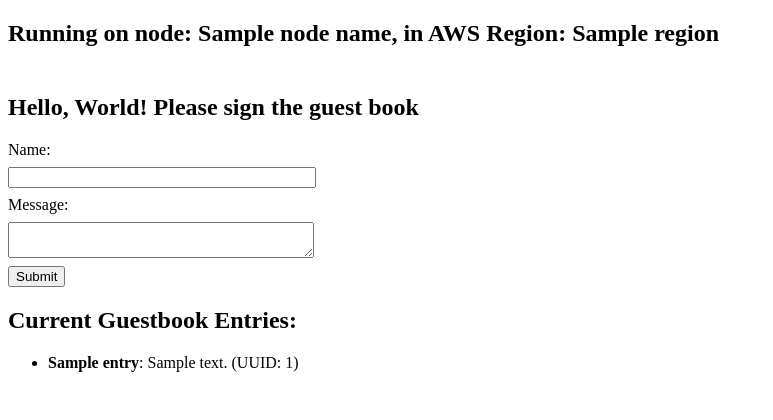
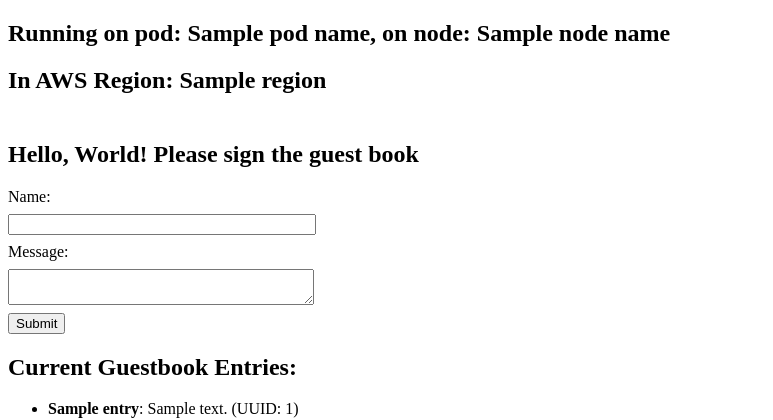
Before and after one commit to setheliot/xyz_app_poc, a Flask app: template src/templates/guestbook.html in a window 1280 px wide. Shown: the top 420 px of the page, without its empty margins (0-773 px from the left). Run offline with Flask 3, Linux system fonts and the light colour scheme; the template is opened without the code that fills it: most values are stand-ins (such as "Sample title", 1, 10 or a date in 2020).

Commit message:
improve app: error handling and pod ID

```diff
--- a/src/app.py
+++ b/src/app.py
@@ -13,22 +13,45 @@ app = Flask(__name__)
 def get_node_name():
     return os.getenv("NODE_NAME", "Unavailable")
 
+# Get pod name if defined
+def get_pod_name():
+    return os.getenv("KUBERNETES_POD_NAME", os.getenv("HOSTNAME", "Unknown-Pod"))
+
 # Function to get the AWS Region from the environment variable
 def get_region():
     return os.getenv("AWS_REGION", "us-east-1")
 
+region = get_region()
+
 # Initialize DynamoDB client
-region = get_region()
-log.info(f"Using region: {region}")
-dynamodb = boto3.resource('dynamodb', region_name=region)
-try:
-    table = dynamodb.Table(os.getenv("DDB_TABLE", "guestbook"))
-except Exception as e:
-    log.error(f"Error initializing DynamoDB table: {e}")
+def initialize_dynamodb():
+    log.info(f"Using region: {region}")
+    try:
+        dynamodb = boto3.resource('dynamodb', region_name=region)
+        table = dynamodb.Table(os.getenv("DDB_TABLE", "guestbook"))
+        return table, None
+    except Exception as e:
+        error = f"Error initializing DynamoDB table: {e}"
+        log.error(error)
+        return None, error
 
+table, _ = initialize_dynamodb()
 
 @app.route("/", methods=["GET", "POST"])
 def hello():
+    error = None
+
+    # Get the node and pod name for display
+    node_name = get_node_name()
+    pod_name = get_pod_name()
+
+    # If table did not properly initialize, then try again
+    global table
+    if not table:
+        table, error = initialize_dynamodb()
+        if not table:
+            return render_template('guestbook.html', node_name=node_name, pod_name=pod_name, region=region, entries=[], error=error)  # Pass the error
+
     if request.method == "POST":
         # Get the user input from the form
         name = request.form['name']
@@ -47,24 +70,23 @@ def hello():
                 }
             )
         except Exception as e:
-            log.error(f"Error writing to DynamoDB: {e}")
+            error = f"Error writing to DynamoDB: {e}"
+            log.error(error)
 
         # Redirect to GET method to show updated guestbook
         return redirect(url_for('hello'))
-
-    # Get the node name for display
-    node_name = get_node_name()
 
     # Retrieve all guestbook entries from DynamoDB
     try:
         response = table.scan()
         entries = response.get('Items', [])
     except Exception as e:
-        log.error(f"Error reading from DynamoDB: {e}")
+        error = f"Error reading from DynamoDB: {e}"
+        log.error(error)
         entries = []
 
     # Render the form with current guestbook entries
-    return render_template('guestbook.html', node_name=node_name, region=region, entries=entries)
+    return render_template('guestbook.html', node_name=node_name, pod_name=pod_name, region=region, entries=entries, error=error)
 
 if __name__ == "__main__":
     app.run(host="0.0.0.0", port=8080)
--- a/src/templates/guestbook.html
+++ b/src/templates/guestbook.html
@@ -18,7 +18,8 @@
         </style>
     </head>
     <body>
-        <h2>Running on node: {{ node_name }}, in AWS Region: {{ region }}</h2>
+        <h2>Running on pod: {{ pod_name }}, on node: {{ node_name }}</h2>
+        <h2>In AWS Region: {{ region }}</h2>
         <h2><br/>Hello, World!  Please sign the guest book</h2>
         <form action="/" method="post">
             <label for="name">Name:</label>
@@ -40,5 +41,9 @@
         {% else %}
             <p>No entries yet.</p>
         {% endif %}
+        {% if error %}
+            <hr>
+            <h4 style="color: red;">Error: {{ error }}</h4>
+        {% endif %}
     </body>
 </html>
```
Also changed, not shown: 1 other file.
